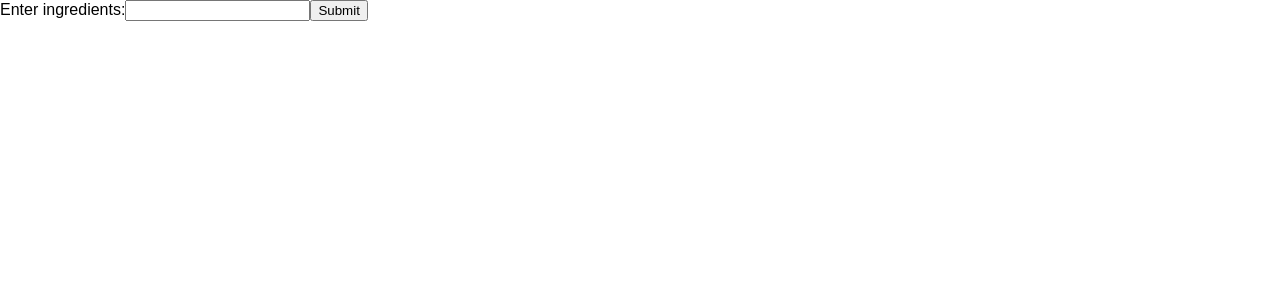
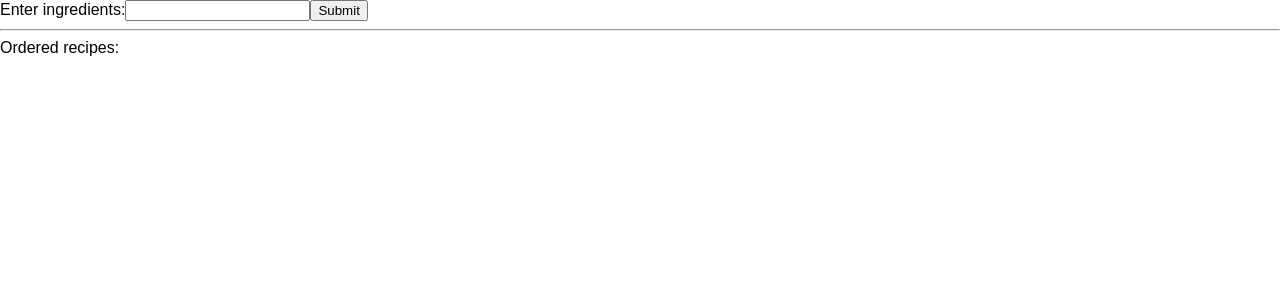
Before and after one commit to hianson/recipes, a React (Create React App) app in the folder recipes-frontend/: page / in a window 1280 px wide. Shown: the top 300 px of the page. Built offline with nearby package versions, Linux system fonts and the light colour scheme.

Commit message:
implement sorted recipes

```diff
--- a/recipes-frontend/src/components/Search.js
+++ b/recipes-frontend/src/components/Search.js
@@ -24,11 +24,24 @@ class Search extends Component {
       console.log(response.data.hits);
       // loop thru response.data.hits add each recipe obj to this.state.recipes
       // get name, ingredients, recipe_url, image_url, ingredient_count
+
       self.setState({ recipes: response.data.hits })
     })
     .catch(function (error) {
       console.log(error);
     });
+  }
+
+  orderedRecipes(recipes) {
+    const list = []
+    recipes.map((recipeData, index) => {
+      list.push({name: recipeData.recipe.label, count: recipeData.recipe.ingredients.length})
+    })
+
+    list.sort(function(a,b) {
+      return a.count - b.count
+    })
+    return list
   }
 
   handleChange(event) {
@@ -55,11 +68,22 @@ class Search extends Component {
           return (
             <div
             key={recipeData.recipe.url}>
-              <p>{recipeData.recipe.label}</p>
+              <p>{recipeData.recipe.label} : {recipeData.recipe.ingredients.length}</p>
             </div>
           )
         })}
         </div>
+          <div>
+          <hr />
+          Ordered recipes:
+          {this.orderedRecipes(this.state.recipes).map((recipeData, index) => {
+            return (
+              <div>
+                <p>{recipeData.name} : {recipeData.count}</p>
+              </div>
+            )
+          })}
+          </div>
       </div>
     );
   }
```
